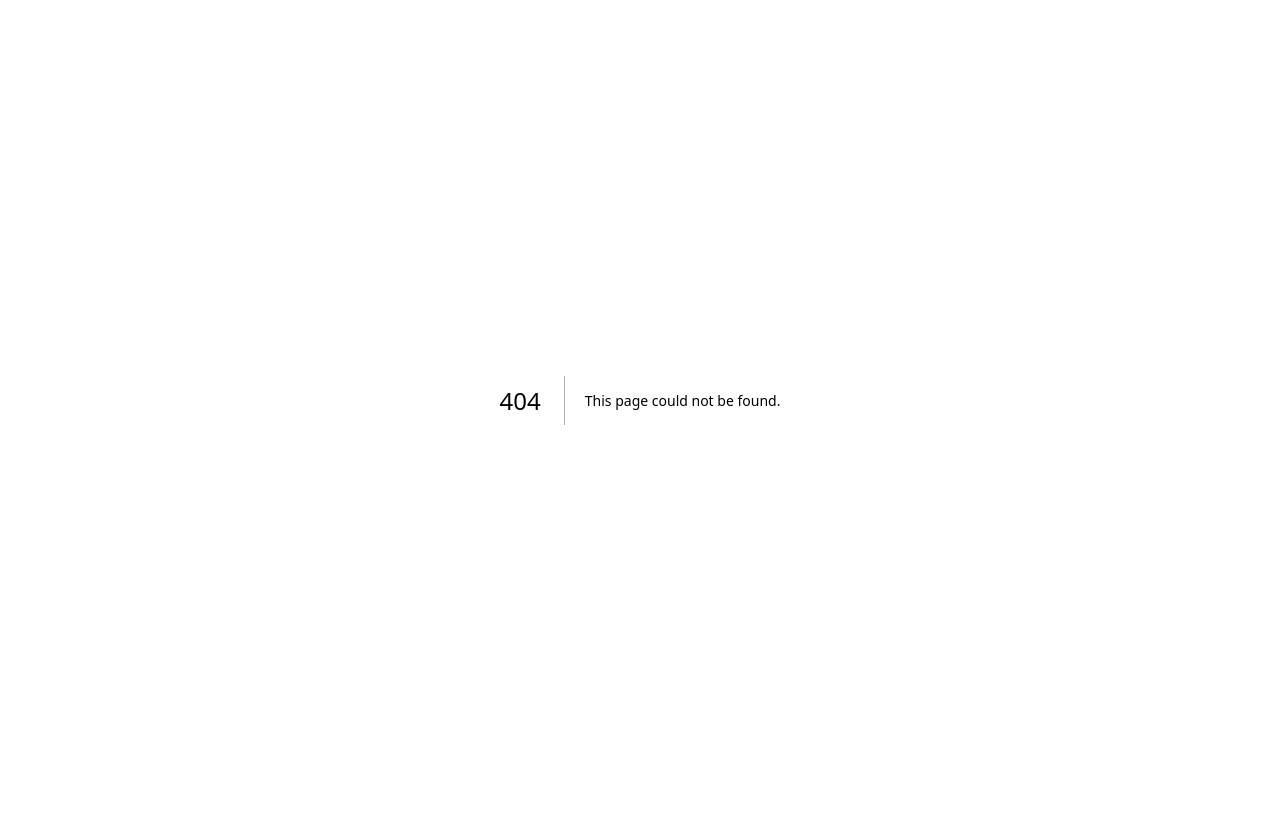
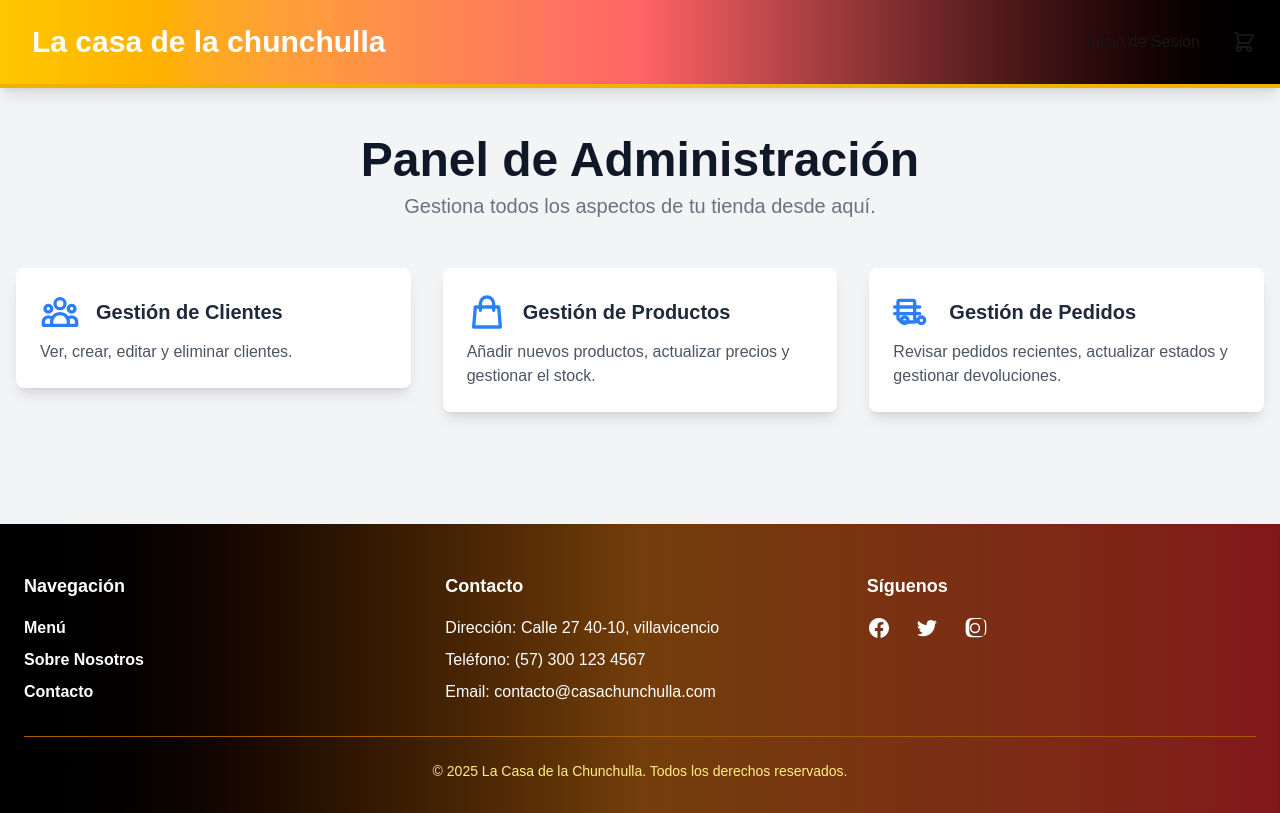
Before and after one commit to locodavid123/parcial1, a Next.js app: page /admin in a window 1280 px wide. Before the commit this address had no page. Built offline with nearby package versions, Linux system fonts and the light colour scheme.

Commit message:
panel admin

```diff
--- /dev/null
+++ b/src/app/admin/page.jsx
@@ -0,0 +1,64 @@
+import Headers from '@/components/Headers/page';
+import Footer from '@/components/Footer/page';
+import Link from 'next/link';
+
+const AdminCard = ({ href, title, description, icon }) => (
+    <Link href={href}>
+        <div className="bg-white rounded-lg shadow-lg p-6 hover:shadow-xl hover:-translate-y-1 transition-all duration-300 ease-in-out cursor-pointer">
+            <div className="flex items-center">
+                <div className="text-blue-500">{icon}</div>
+                <h3 className="text-xl font-bold text-gray-800 ml-4">{title}</h3>
+            </div>
+            <p className="text-gray-600 mt-2">{description}</p>
+        </div>
+    </Link>
+);
+
+export default function SuperUserDashboard() {
+    return (
+        <div className="min-h-screen flex flex-col bg-gray-100">
+            <Headers />
+            <main className="flex-grow container mx-auto px-4 py-12">
+                <div className="text-center mb-12">
+                    <h1 className="text-5xl font-extrabold text-gray-900">Panel de Administración</h1>
+                    <p className="text-xl text-gray-500 mt-2">Gestiona todos los aspectos de tu tienda desde aquí.</p>
+                </div>
+
+                <div className="grid grid-cols-1 md:grid-cols-2 lg:grid-cols-3 gap-8">
+                    <AdminCard
+                        href="/superUser/clientes"
+                        title="Gestión de Clientes"
+                        description="Ver, crear, editar y eliminar clientes."
+                        icon={
+                            <svg xmlns="http://www.w3.org/2000/svg" className="h-10 w-10" fill="none" viewBox="0 0 24 24" stroke="currentColor" strokeWidth={2}>
+                                <path strokeLinecap="round" strokeLinejoin="round" d="M17 20h5v-2a3 3 0 00-5.356-1.857M17 20H7m10 0v-2c0-.656-.126-1.283-.356-1.857M7 20H2v-2a3 3 0 015.356-1.857M7 20v-2c0-.656.126-1.283.356-1.857m0 0a5.002 5.002 0 019.288 0M15 7a3 3 0 11-6 0 3 3 0 016 0zm6 3a2 2 0 11-4 0 2 2 0 014 0zM7 10a2 2 0 11-4 0 2 2 0 014 0z" />
+                            </svg>
+                        }
+                    />
+                    <AdminCard
+                        href="/superUser/productos"
+                        title="Gestión de Productos"
+                        description="Añadir nuevos productos, actualizar precios y gestionar el stock."
+                        icon={
+                            <svg xmlns="http://www.w3.org/2000/svg" className="h-10 w-10" fill="none" viewBox="0 0 24 24" stroke="currentColor" strokeWidth={2}>
+                                <path strokeLinecap="round" strokeLinejoin="round" d="M16 11V7a4 4 0 00-8 0v4M5 9h14l1 12H4L5 9z" />
+                            </svg>
+                        }
+                    />
+                    <AdminCard
+                        href="/superUser/pedidos"
+                        title="Gestión de Pedidos"
+                        description="Revisar pedidos recientes, actualizar estados y gestionar devoluciones."
+                        icon={
+                            <svg xmlns="http://www.w3.org/2000/svg" className="h-10 w-10" fill="none" viewBox="0 0 24 24" stroke="currentColor" strokeWidth={2}>
+                                <path d="M9 17a2 2 0 11-4 0 2 2 0 014 0zM19 17a2 2 0 11-4 0 2 2 0 014 0z" />
+                                <path strokeLinecap="round" strokeLinejoin="round" d="M13 16V6a1 1 0 00-1-1H4a1 1 0 00-1 1v10l2 2h8a1 1 0 001-1zM1 9h15M1 13h15" />
+                            </svg>
+                        }
+                    />
+                </div>
+            </main>
+            <Footer />
+        </div>
+    );
+}
--- a/src/app/login/page.jsx
+++ b/src/app/login/page.jsx
@@ -3,7 +3,7 @@
 import { useState, useEffect } from 'react'; // Import useEffect
 import { useRouter } from 'next/navigation';
 import { useUsers } from '@/hooks/useUsers';
-import Header from '@/components/Headers/page';
+import Headers from '@/components/Headers/page'; // CORREGIDO: El componente se llama Headers
 import Link from 'next/link';
 import Footer from '@/components/Footer/page';
 
@@ -16,14 +16,17 @@ export default function Login() {
 
     // Check if user is already logged in on component mount
     useEffect(() => {
-        if (typeof window !== 'undefined' && localStorage.getItem('loggedInUser')) {
-            router.push('/superUser'); // Or wherever the logged-in user should go
+        const loggedInUser = localStorage.getItem('loggedInUser');
+        if (typeof window !== 'undefined' && loggedInUser) {
+            const user = JSON.parse(loggedInUser);
+            // CORREGIDO: Redirigir al panel correcto según el rol del usuario ya logueado.
+            redirectByRole(user.rol);
         }
     }, [router]);
     const redirectByRole = (rol) => {
         const routes = {
             SUPERUSER: '/superUser',
-            administador: '/products',
+            administador: '/admin',
             cliente: '/clientes',
         };
         router.push(routes[rol] || '/');
@@ -60,7 +63,7 @@ export default function Login() {
     return (
         <div className="min-h-screen flex flex-col bg-gradient-to-br from-blue-100 via-yellow-100 to-pink-100">
             <div className="w-full">
-                <Header />
+                <Headers />
             </div>
             <div className="flex-1 flex items-center justify-center my-10">
                 <div className="bg-white p-8 rounded-2xl shadow-2xl w-full max-w-md animate-fade-in">
--- a/src/app/register/page.jsx
+++ b/src/app/register/page.jsx
@@ -44,7 +44,7 @@ export default function RegisterPage() {
             // Enviamos los datos sin el campo de verificación de contraseña
             const { verificarContraseña, ...dataToSend } = formData;
 
-            const res = await fetch('/superUser/clientes/api', {
+            const res = await fetch('/superUser/gestion/api', { // CORREGIDO: Apuntar a la API de gestión de usuarios correcta
                 method: 'POST',
                 headers: { 'Content-Type': 'application/json' },
                 body: JSON.stringify(dataToSend),
@@ -63,7 +63,7 @@ export default function RegisterPage() {
             }));
 
             alert(`¡Bienvenido, ${newUser.nombre}! Registro exitoso.`);
-            router.push('/bodyuser');
+            router.push('/login'); // CORREGIDO: Redirigir al login para que el usuario inicie sesión
         } catch (err) {
             setError(err.message);
         } finally {
--- a/src/app/superUser/clientes/page.jsx
+++ b/src/app/superUser/clientes/page.jsx
@@ -111,11 +111,11 @@ export default function ClientManagementPage() {
                                 <tbody>
                                     {clients.map((client) => (
                                         <tr key={client.id} className="border-b hover:bg-gray-50">
-                                            <td className="py-3 px-6">{client.id}</td>
-                                            <td className="py-3 px-6 font-medium">{client.nombre}</td>
-                                            <td className="py-3 px-6">{client.correo}</td>
-                                            <td className="py-3 px-6">{client.telefono}</td>
-                                            <td className="py-3 px-6 text-center">
+                                            <td className="text-black py-3 px-6">{client.id}</td>
+                                            <td className="text-black py-3 px-6 font-medium">{client.nombre}</td>
+                                            <td className="text-black py-3 px-6">{client.correo}</td>
+                                            <td className="text-black py-3 px-6">{client.telefono}</td>
+                                            <td className="text-black py-3 px-6 text-center">
                                                 <button onClick={() => handleOpenModal(client)} className="bg-indigo-500 text-white py-1 px-3 rounded text-xs hover:bg-indigo-600 mr-2">Editar</button>
                                                 <button onClick={() => handleDelete(client.id, client.nombre)} className="bg-red-500 text-white py-1 px-3 rounded text-xs hover:bg-red-600">Eliminar</button>
                                             </td>
--- a/src/components/Headers/page.jsx
+++ b/src/components/Headers/page.jsx
@@ -38,7 +38,10 @@ export default function Headers() {
                 {loggedInUser ? (
                     <>
                         {loggedInUser.rol === 'SUPERUSER' && (
-                            <Link href="/superUser" className='hover:text-gray-300 transition-colors'>Panel Admin</Link>
+                            <Link href="/superUser" className='hover:text-gray-300 transition-colors'>Panel Super</Link>
+                        )}
+                        {loggedInUser.rol === 'administador' && (
+                            <Link href="/admin" className='hover:text-gray-300 transition-colors'>Panel Admin</Link>
                         )}
                         {loggedInUser.rol === 'cliente' && (
                             <Link href="/clientes" className='hover:text-gray-300 transition-colors'>Panel Cliente</Link>
```
